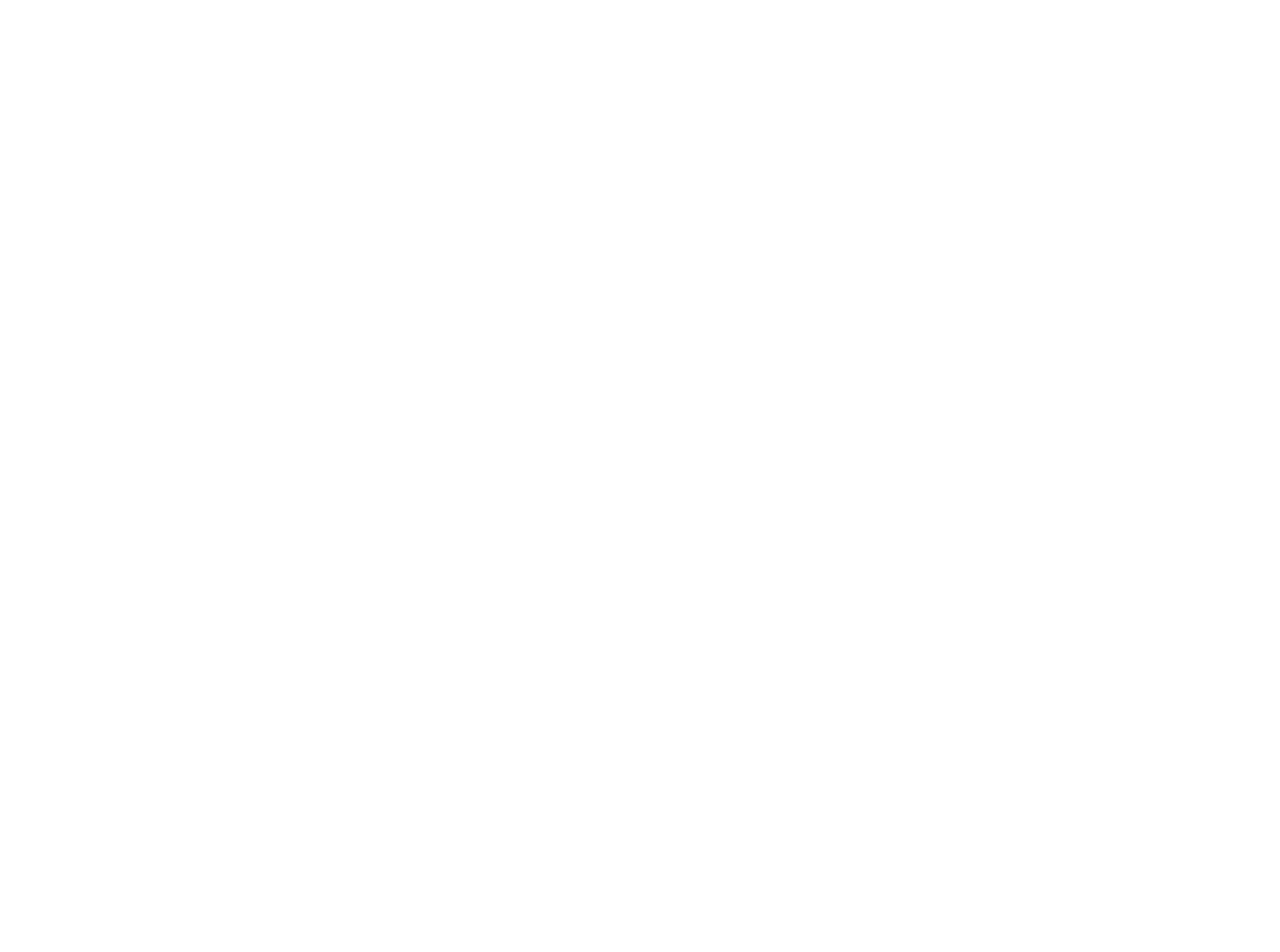
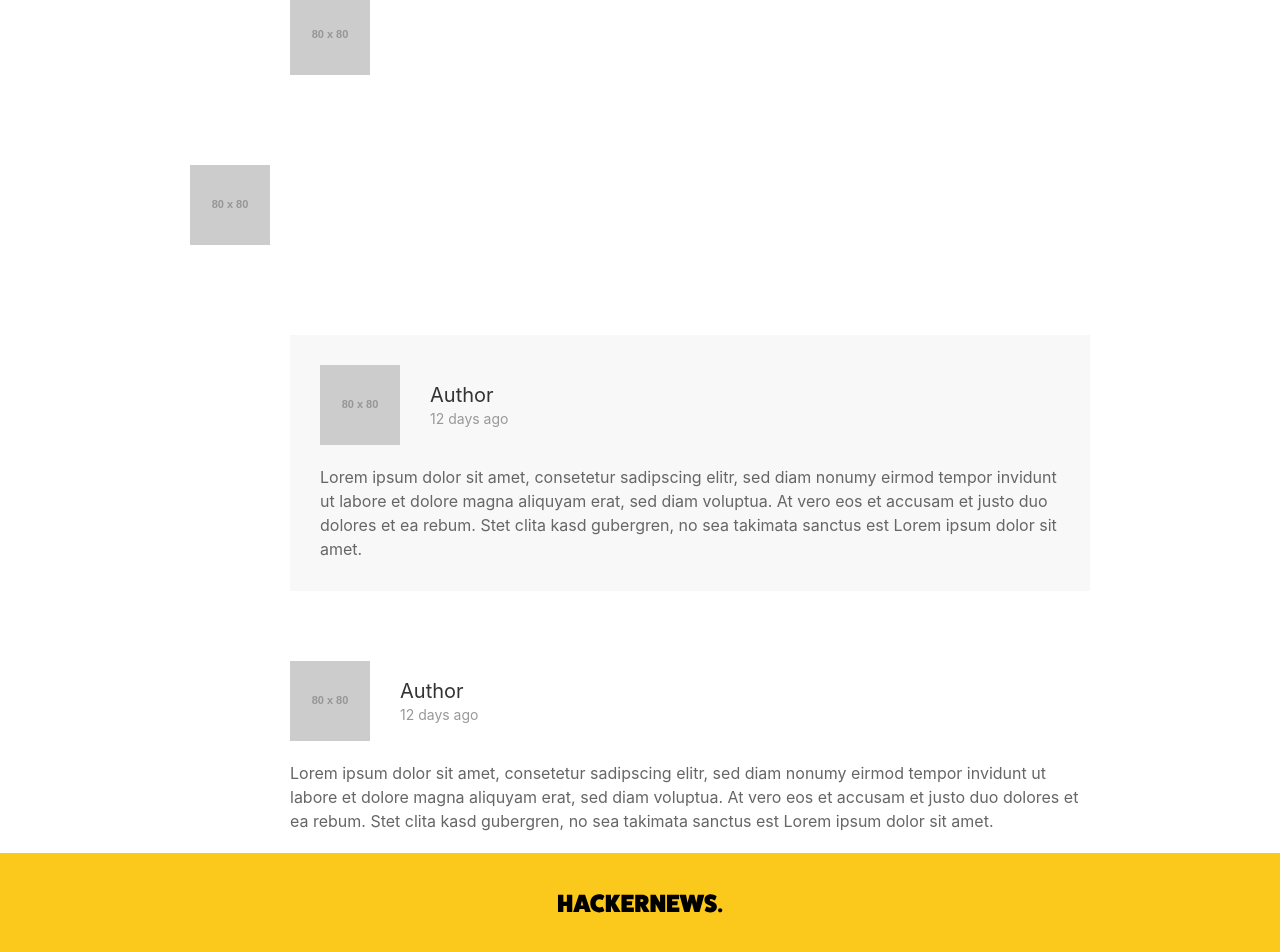
Before and after one commit to ammarAlhasaan/nas-daily-task, a React (Create React App) app: page /new/25 in a window 1280 px wide. Shown: the part 544-1496 px from the top of the page. Before the commit the page ends 800 px from the top, so only its background shows below. Built offline with nearby package versions, Linux system fonts and the light colour scheme.

Commit message:
create CommentReply component

```diff
--- a/src/components/cards/BaseCard.tsx
+++ b/src/components/cards/BaseCard.tsx
@@ -7,14 +7,16 @@
     details?: string,
     onClick?: any
 }
-const BaseCard: FunctionComponent<BaseCardProps> = ({id, title, description, details, children}) => {
+const BaseCard: FunctionComponent<BaseCardProps> = ({id, title, description, details, onClick, children}) => {
 
-    return (<div className="BaseCard">
+    return (<div className="BaseCard" onClick={onClick}>
         <h5 className="Title">{title}</h5>
         {description && <p className="Content">{description}</p>}
         {details &&
         <span className="Details uk-flex uk-flex-middle">
-          <span className="ClockIcon" uk-icon="icon: clock; ratio: .5"></span>{details}</span>}
+          <span className="ClockIcon" uk-icon="icon: clock; ratio: .5"></span>
+            {details}
+        </span>}
     </div>)
 }
 
--- a/src/components/cards/StoryCard.tsx
+++ b/src/components/cards/StoryCard.tsx
@@ -1,17 +1,19 @@
 import React, {FunctionComponent, useEffect} from 'react';
-import BaseCard, {BaseCardProps} from "./BaseCard";
+import BaseCard from "./BaseCard";
 import {connect} from "react-redux";
 import {getStory} from "../../redux/Stories/stories.actions";
 import moment from 'moment';
 import StoryCardLoader from "./StoryCardLoader";
+import {history} from "../../helpers/history";
 
 type StoryCardProps = {
     id: string,
     getStory?: any,
-    stories?: []
+    stories?: [],
+    selectedType?: any
 }
 
-const StoryCard: FunctionComponent<StoryCardProps> = ({id, getStory, stories = [], children}) => {
+const StoryCard: FunctionComponent<StoryCardProps> = ({id, getStory, stories = [], selectedType, children}) => {
     useEffect(() => {
         getStory(id)
     }, [])
@@ -24,9 +26,14 @@
     }
     const timeFromNow = moment(moment(story.time * 1000).format()).fromNow()
     const commentLength = story?.kids?.length
-    return (<BaseCard title={story.title} description={<span><b>By: </b>{story.by}</span>} onClick={() => {
-        alert('wds')
-    }} details={`${timeFromNow} ${(commentLength) ? "| " + commentLength + " comments" : ""}`}/>)
+    return (<BaseCard
+        title={story.title}
+        description={<span><b>By: </b>{story.by}</span>}
+        onClick={() => {
+            console.log(`${story.id}`)
+            history.push(`/${selectedType}/${story.id}`)
+        }}
+        details={`${timeFromNow} ${(commentLength) ? "| " + commentLength + " comments" : ""}`}/>)
 }
 const mapStateToProps = (state: any) => {
     return {...state.stories}
--- /dev/null
+++ b/src/components/comments/CommentBody.tsx
@@ -0,0 +1,17 @@
+import React, {FunctionComponent} from 'react';
+
+type CommentBodyProps = {
+    id?: string,
+    text: string,
+}
+
+const CommentBody: FunctionComponent<CommentBodyProps> = ({id, text, children}) => {
+
+    return (
+        <div className="uk-comment-body">
+            <p>{text}</p>
+        </div>
+    )
+}
+
+export default CommentBody;
--- /dev/null
+++ b/src/components/comments/CommentHeader.tsx
@@ -0,0 +1,31 @@
+import React, {FunctionComponent} from 'react';
+
+type CommentHeaderProps = {
+    id?: string,
+    by: string,
+    time: string
+}
+
+const CommentHeader: FunctionComponent<CommentHeaderProps> = ({id, by, time, children}) => {
+
+    return (
+        <header className="uk-comment-header uk-position-relative">
+            <div className="uk-grid-medium uk-flex-middle" uk-grid="true">
+                <div className="uk-width-auto">
+                    <img className="uk-comment-avatar" src="https://via.placeholder.com/80" width="80" height="80"
+                         alt=""/>
+                </div>
+                <div className="uk-width-expand">
+                    <h4 className="uk-comment-title uk-margin-remove">
+                        <a className="uk-link-reset" href="#">{by}</a></h4>
+                    <p className="uk-comment-meta uk-margin-remove-top">
+                        <a className="uk-link-reset" href="#">{time}</a></p>
+                </div>
+            </div>
+            <div className="uk-position-top-right uk-position-small uk-hidden-hover"><a
+                className="uk-link-muted" href="#">Reply</a></div>
+        </header>
+    )
+}
+
+export default CommentHeader;
--- /dev/null
+++ b/src/components/comments/CommentItem.tsx
@@ -0,0 +1,23 @@
+import React, {FunctionComponent} from 'react';
+import CommentHeader from "./CommentHeader";
+import CommentBody from "./CommentBody";
+
+type CommentItemProps = {
+    id?: string,
+    text: string,
+    primary?: boolean
+}
+
+const CommentItem: FunctionComponent<CommentItemProps> = ({id, text, primary}) => {
+    const className = primary ? "uk-comment uk-visible-toggle uk-comment-primary" : "uk-comment uk-visible-toggle"
+    return (
+        <article className={className}>
+            <CommentHeader by={""} time={""}/>
+            <CommentBody text={""}/>
+        </article>
+
+
+    )
+}
+
+export default CommentItem;
--- /dev/null
+++ b/src/components/comments/CommentReply.tsx
@@ -0,0 +1,28 @@
+import React, {FunctionComponent} from 'react';
+import CommentHeader from "./CommentHeader";
+import CommentBody from "./CommentBody";
+import CommentItem from "./CommentItem";
+
+type CommentReplyProps = {
+    id?: string,
+}
+
+const CommentReply: FunctionComponent<CommentReplyProps> = ({id, children}) => {
+
+    return (
+        <li>
+            <CommentItem text=""/>
+            <ul>
+                <li>
+                    <CommentItem primary={true} text=""/>
+                </li>
+                <li>
+                    <CommentItem text=""/>
+                </li>
+
+            </ul>
+        </li>
+    )
+}
+
+export default CommentReply;
--- /dev/null
+++ b/src/components/comments/CommentsReplysList.tsx
@@ -0,0 +1,46 @@
+import React, {FunctionComponent} from 'react';
+import CommentHeader from "./CommentHeader";
+import CommentBody from "./CommentBody";
+import CommentItem from "./CommentItem";
+import CommentReply from "./CommentReply";
+
+type CommentReplyProps = {
+    id?: string,
+}
+
+const CommentsReplysList: FunctionComponent<CommentReplyProps> = ({id, children}) => {
+
+    return (
+        <ul className="uk-comment-list">
+            <CommentReply />
+            <li>
+                <article className="uk-comment uk-visible-toggle">
+                    <CommentHeader by={""} time={""}/>
+                    <CommentBody text={""}/>
+                </article>
+                <ul>
+                    <li>
+                        <article className="uk-comment  uk-comment-primary  uk-visible-toggle">
+                            <CommentHeader by={"Author"} time={"12 days ago"}/>
+                            <CommentBody text={"Lorem ipsum dolor sit amet, consetetur sadipscing elitr, sed diam nonumy eirmod\n" +
+                            "                                    tempor invidunt ut labore et dolore magna aliquyam erat, sed diam voluptua. At vero\n" +
+                            "                                    eos et accusam et justo duo dolores et ea rebum. Stet clita kasd gubergren, no sea\n" +
+                            "                                    takimata sanctus est Lorem ipsum dolor sit amet."}/>
+                        </article>
+                    </li>
+                    <li>
+                        <article className="uk-comment uk-visible-toggle">
+                            <CommentHeader by={"Author"} time={"12 days ago"}/>
+                            <CommentBody text={"Lorem ipsum dolor sit amet, consetetur sadipscing elitr, sed diam nonumy eirmod\n" +
+                            "                                    tempor invidunt ut labore et dolore magna aliquyam erat, sed diam voluptua. At vero\n" +
+                            "                                    eos et accusam et justo duo dolores et ea rebum. Stet clita kasd gubergren, no sea\n" +
+                            "                                    takimata sanctus est Lorem ipsum dolor sit amet."}/>
+                        </article>
+                    </li>
+                </ul>
+            </li>
+        </ul>
+    )
+}
+
+export default CommentsReplysList;
--- a/src/components/layouts/MainLayout.tsx
+++ b/src/components/layouts/MainLayout.tsx
@@ -5,6 +5,7 @@
 import logoBlack from './../../assets/images/logo-black.svg';
 import StoriesList from "../../pages/stories/StoriesList";
 import StoryTypeGroupButtons from "../buttons/StoryTypeGroupButtons";
+import StoriesItem from "../../pages/stories/StoriesItem";
 
 type MainLayoutProps = {
     id?: string,
@@ -44,9 +45,9 @@
     return (
         <div>
             <Switch>
-                <Route path="/:type/:id" children={<ArticleItem/>}/>
+                <Route path="/:type/:id" children={<StoriesItem/>}/>
                 <Route path="/:type" children={<StoriesList/>}/>
-                <Redirect exact from="/" to="/new" />
+                <Redirect exact from="/" to="/new"/>
 
             </Switch>
         </div>
--- a/src/pages/stories/StoriesItem.tsx
+++ b/src/pages/stories/StoriesItem.tsx
@@ -1,16 +1,13 @@
 import React, {FunctionComponent} from 'react';
+import CommentsReplysList from "../../components/comments/CommentsReplysList";
 
 type StoriesItemProps = {
     id?: string,
-    title: string,
-    onClick: any,
-    active?: boolean
+
 }
-const StoriesItem: FunctionComponent<StoriesItemProps> = ({id, title, onClick, active, children}) => {
+const StoriesItem: FunctionComponent<StoriesItemProps> = ({id, children}) => {
 
-    return (<button
-        className={active ? "StoriesItem StoriesItemActive" : "StoriesItem"}
-        onClick={onClick}>{title}</button>)
+    return (<CommentsReplysList/>)
 }
 
 export default StoriesItem
```
